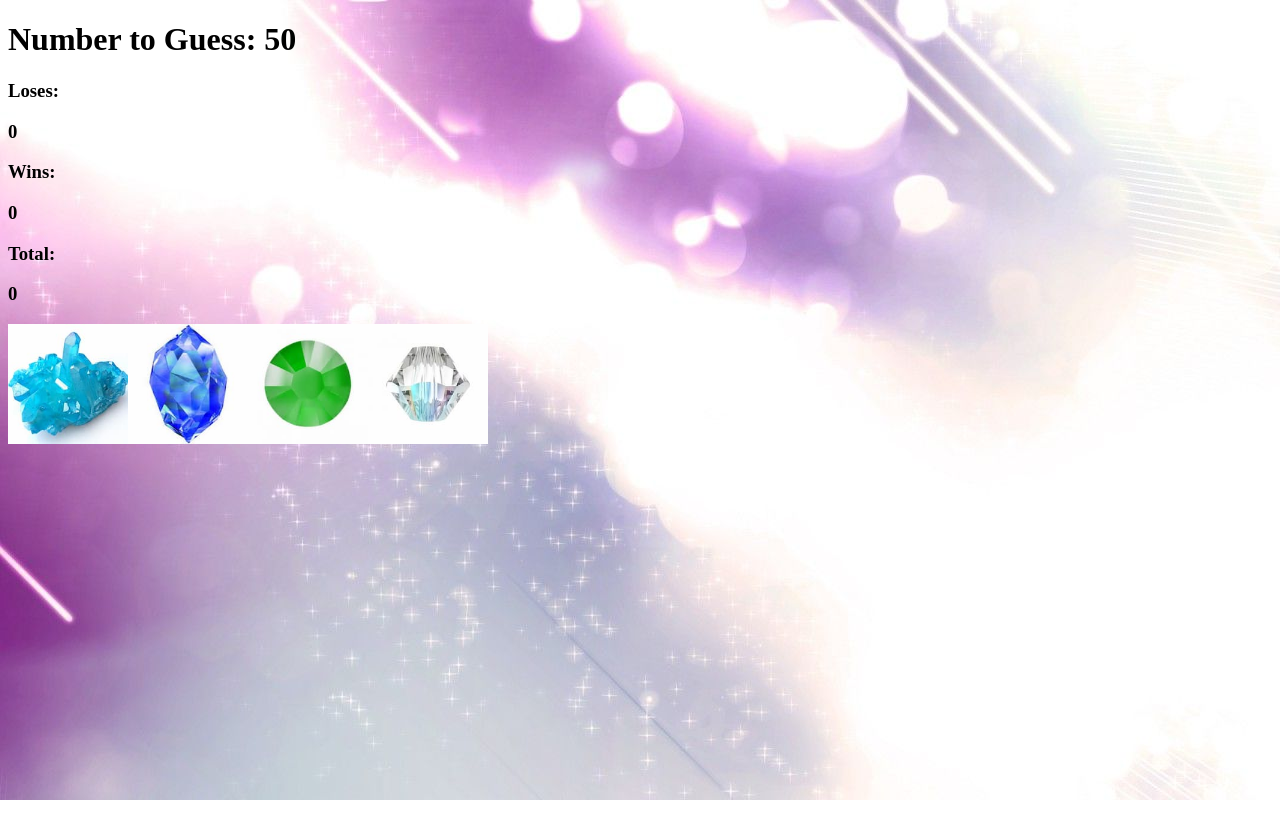
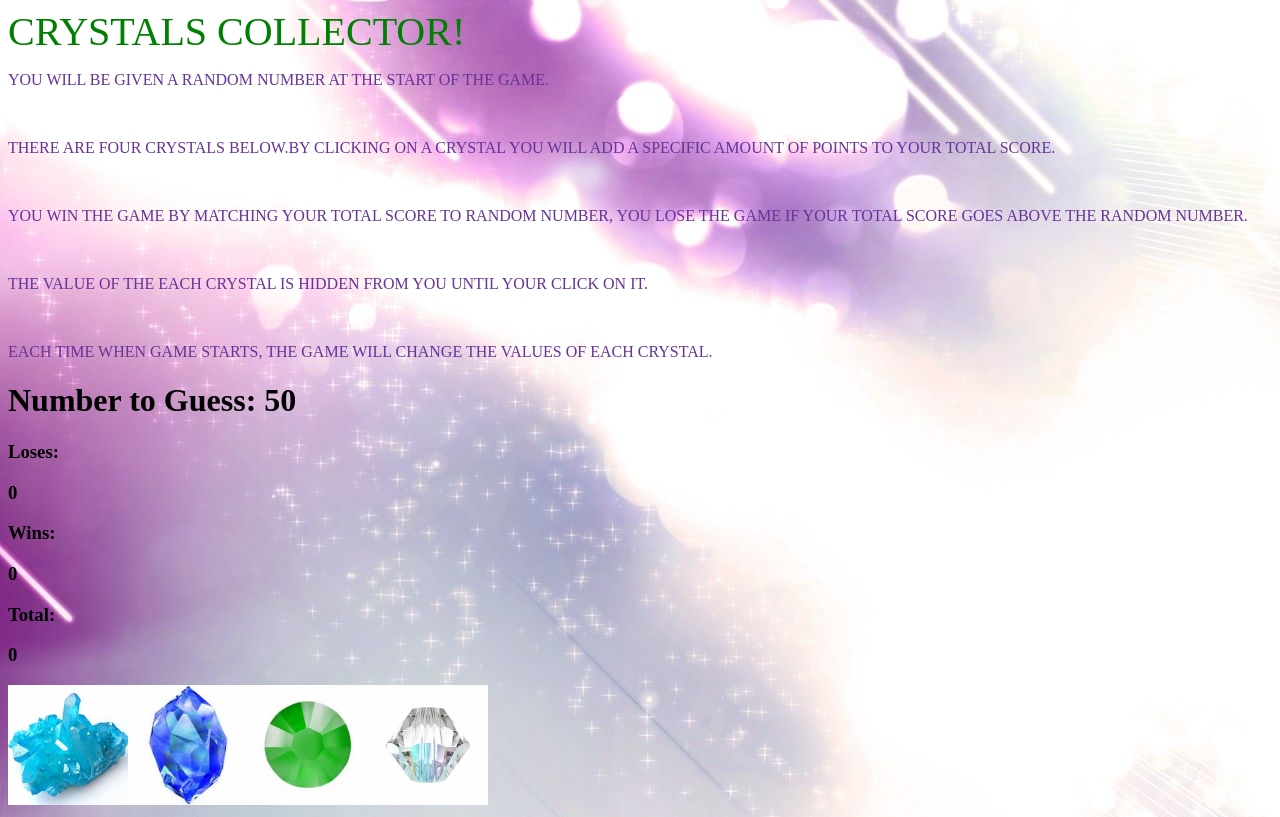
Before and after one commit to mahamalampati/unit-4-game, a plain HTML site: page index.html in a window 1280 px wide. Drawn offline with nearby package versions, Linux system fonts and the light colour scheme.

Commit message:
need approval from ta

```diff
--- a/assets/css/style.css
+++ b/assets/css/style.css
@@ -1,8 +1,19 @@
 
+ header{
 
+  color:green;
+  font-size: 40px;
+  font-style: bold;
+ }
 
   .crystal-image {
     width: 120px;
     height: 120px;
 
   }
+
+  p{
+
+    color:rebeccapurple;
+
+  }
--- a/index.html
+++ b/index.html
@@ -1,17 +1,37 @@
 <!DOCTYPE html>
 <html>
+
 <head>
-  <title>simple crystal game</title>
+  <title> crystal collector</title>
 
   <link rel="stylesheet" type="text/css" href="assets/css/style.css">
-<script type="text/javascript" src="https://cdnjs.cloudflare.com/ajax/libs/jquery/3.2.1/jquery.min.js"></script>
+  <script type="text/javascript" src="https://cdnjs.cloudflare.com/ajax/libs/jquery/3.2.1/jquery.min.js"></script>
 </head>
-<body background = "assets/images/gem.jpg">
 
+<body background="assets/images/gem.jpg">
+
+  <header> CRYSTALS COLLECTOR!</header>
+
+  <P>YOU WILL BE GIVEN A RANDOM NUMBER AT THE START OF THE GAME.</P>
+  <br>
+  <p>THERE ARE FOUR CRYSTALS BELOW.BY CLICKING ON A CRYSTAL YOU WILL ADD A SPECIFIC AMOUNT OF POINTS TO YOUR TOTAL
+    SCORE.</p>
+
+  <br>
+  <p>YOU WIN THE GAME BY MATCHING YOUR TOTAL SCORE TO RANDOM NUMBER, YOU LOSE THE GAME IF YOUR TOTAL SCORE GOES ABOVE
+    THE RANDOM NUMBER.</p>
+  <br>
+
+  <p>THE VALUE OF THE EACH CRYSTAL IS HIDDEN FROM YOU UNTIL YOUR CLICK ON IT.</p>
+  <br>
+  <p>EACH TIME WHEN GAME STARTS, THE GAME WILL CHANGE THE VALUES OF EACH CRYSTAL.</p>
   <h1>Number to Guess: <span id="number-to-guess"></span></h1>
-  <h3>Loses:</h3> <h3 class="text-center" id="loss-count">0</h3>
-  <h3>Wins:</h3><h3 class="text-center" id="win-count">0</h3>
-  <h3>Total:</h3><h3 class="text-center" id="total-count">0</h3>
+  <h3>Loses:</h3>
+  <h3 class="text-center" id="loss-count">0</h3>
+  <h3>Wins:</h3>
+  <h3 class="text-center" id="win-count">0</h3>
+  <h3>Total:</h3>
+  <h3 class="text-center" id="total-count">0</h3>
 
 
 
@@ -21,5 +41,6 @@
 
   </div>
   <script type="text/javascript" src="assets/javascript/game.js"></script>
-  </body>
+</body>
+
 </html>
```
